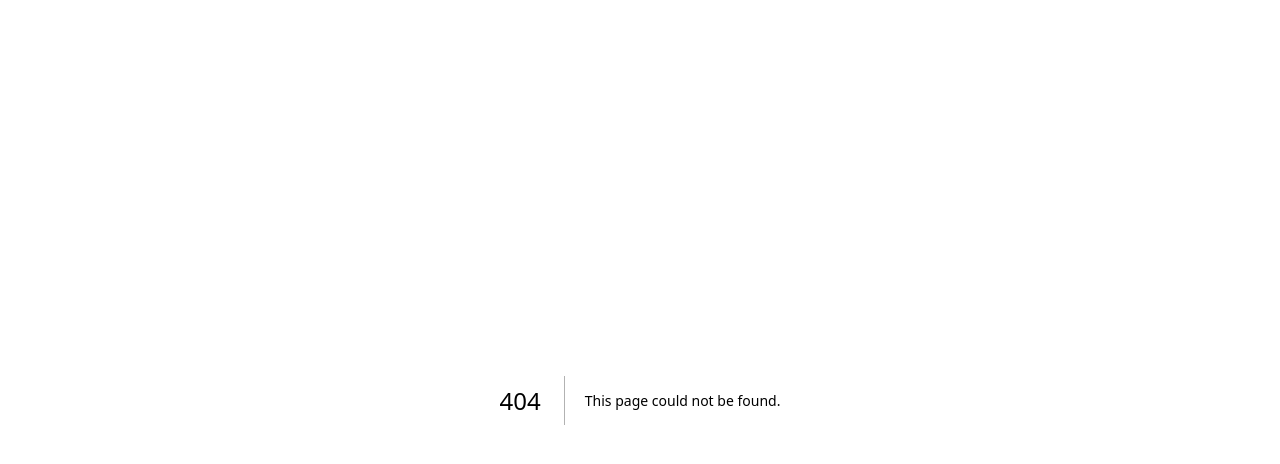
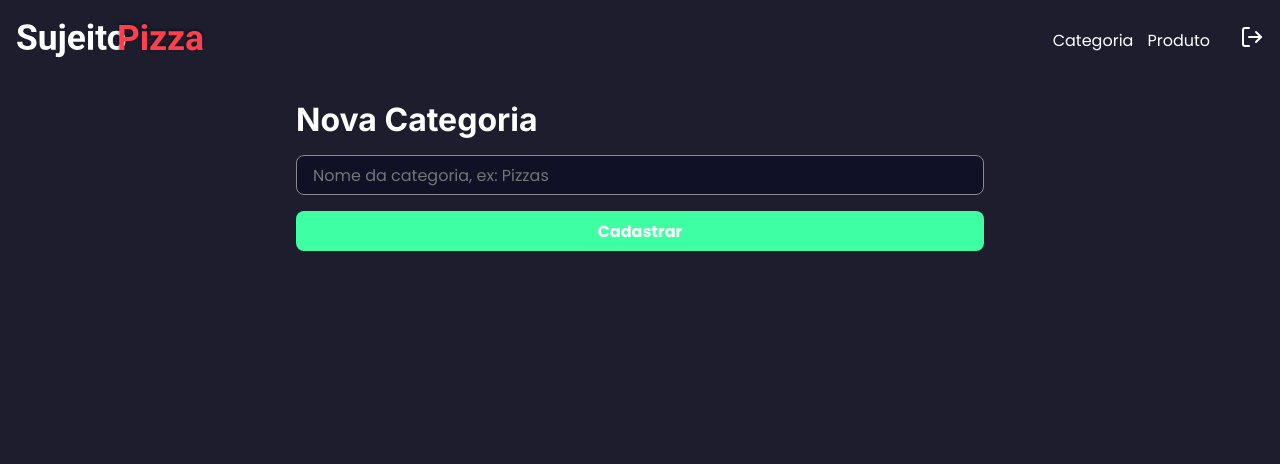
Before and after one commit to oxtw/pizzaria, a Next.js app in the folder frontend/: page /dashboard/category in a window 1280 px wide. Before the commit this address had no page. Shown: the top 464 px of the page. Built offline with nearby package versions, Linux system fonts and the light colour scheme.

Commit message:
Página categorias

```diff
--- /dev/null
+++ b/frontend/src/app/dashboard/category/page.tsx
@@ -0,0 +1,27 @@
+import styles from "./styles.module.scss";
+import { Button } from "@/app/dashboard/components/button/";
+
+export default function Category() {
+
+    async function handleRegisterCategory(){
+        "use server"
+
+        console.log('teste')
+    }
+
+    return (
+    <main className={styles.container}>
+      <h1>Nova Categoria</h1>
+      <form action={handleRegisterCategory} className={styles.form}>
+        <input
+          type="text"
+          name="name"
+          placeholder="Nome da categoria, ex: Pizzas"
+          className={styles.input}
+        />
+
+        <Button name="Cadastrar" />
+      </form>
+    </main>
+  );
+}
--- /dev/null
+++ b/frontend/src/app/dashboard/category/styles.module.scss
@@ -0,0 +1,28 @@
+.container{
+    max-width: 720px;
+    margin: 20px auto;
+    padding: 0 16px;
+
+    display: flex;
+    flex-direction: column;
+
+    h1{
+        color: var(--white);
+    }
+}
+
+.form{
+    display: flex;
+    gap: 16px;
+    flex-direction: column;
+    margin: 16px 0;
+}
+
+.input{
+    height: 40px;
+    background-color: var(--dark-900);
+    border-radius: 8px;
+    padding: 0 16px;
+    color: var(--white);
+    border: 1px solid var(--gray-100);
+}
--- /dev/null
+++ b/frontend/src/app/dashboard/components/button/index.tsx
@@ -0,0 +1,19 @@
+"use client"
+
+import styles from "./styles.module.scss";
+import { useFormStatus } from "react-dom";
+
+interface Props {
+  name: string;
+}
+
+export function Button({ name }: Props) {
+    const { pending } = useFormStatus();
+
+    return (
+    <button type="submit" disabled={pending} className={styles.button}>
+      {/* Se estiver pendente, eu quero mostrar o texto, se não eu quero mostrar o name */}
+      {pending ? "Carregando...": name}
+    </button>
+  );
+}
--- /dev/null
+++ b/frontend/src/app/dashboard/components/button/styles.module.scss
@@ -0,0 +1,9 @@
+.button{
+    height: 40px;
+    border-radius: 8px;
+    border: 0;
+    background-color: var(--green-900);
+    color: var(--white);
+    font-weight: bold;
+    font-size: 16px;
+}
--- /dev/null
+++ b/frontend/src/app/dashboard/product/page.tsx
@@ -0,0 +1,5 @@
+export default function Product(){
+    return(
+        <main><h1>pagina Produto</h1></main>
+    )
+}
```
